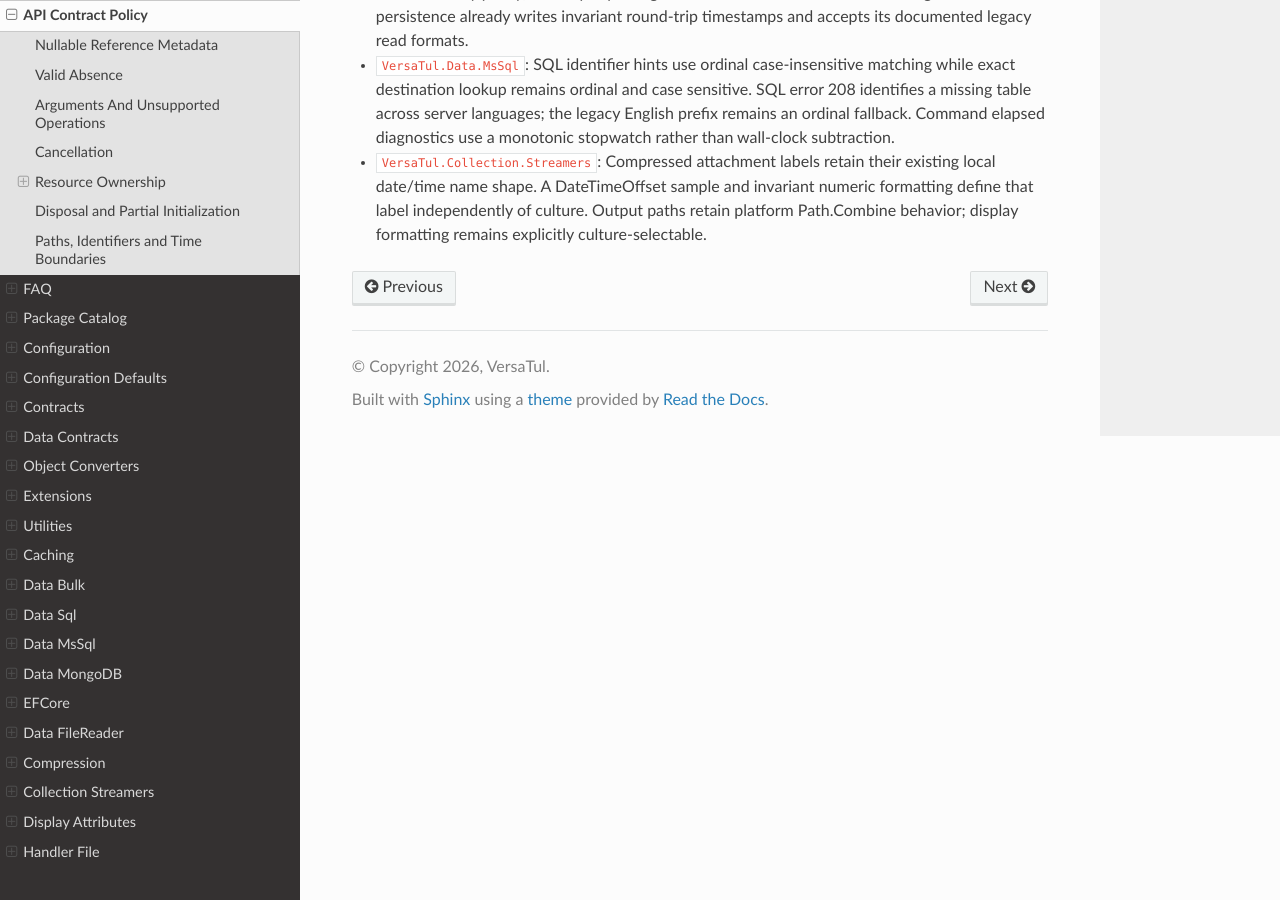
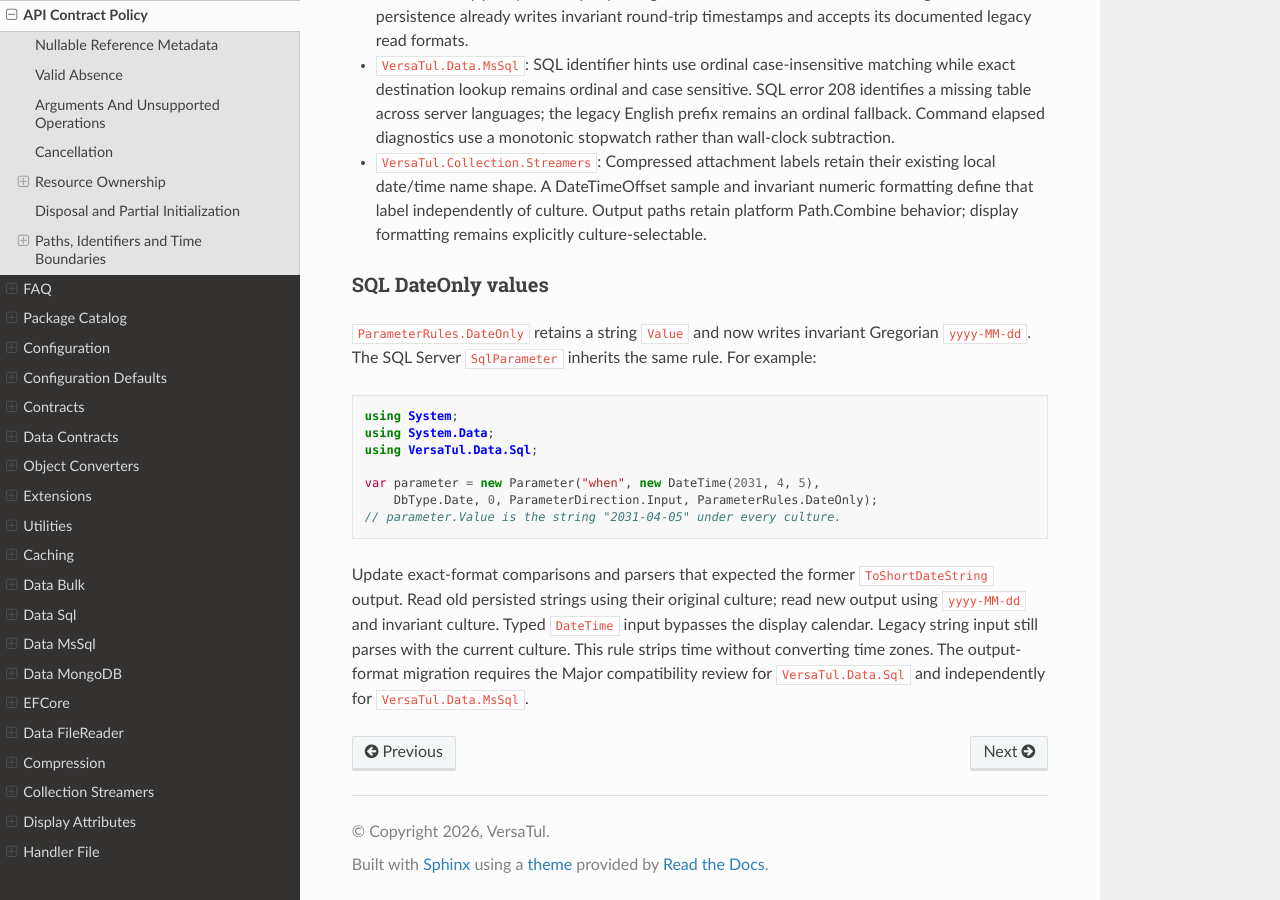
Before and after one commit to BjornWilliams/DocsVersaTul, a Sphinx documentation site: the page built from docs/source/api-contract-policy.rst, in a window 1280 px wide and 900 px high, scrolled down 7360 px. Built offline with Sphinx 7.4.7 and the Read the Docs theme 3.1.0, drawn with Linux system fonts in a browser that asks for light colours.

Commit message:
Document approved invariant DateOnly string migration
AB#3038

AB#3031

```diff
--- a/docs/source/api-contract-policy.rst
+++ b/docs/source/api-contract-policy.rst
@@ -221,3 +221,28 @@ the scheduler callback boundary when the unbound parameter is DateTimeOffset.
 * ``VersaTul.Task.Scheduler``: Unbound DateTimeOffset callback parameters receive the normalized UTC event instant. Framework parameters use exact type identity; a user type with the same short name is not a framework parameter. Existing DateTime APIs, unspecified-as-UTC boundary policy, local input parsing and calendar behavior remain unchanged. Scheduler persistence already writes invariant round-trip timestamps and accepts its documented legacy read formats.
 * ``VersaTul.Data.MsSql``: SQL identifier hints use ordinal case-insensitive matching while exact destination lookup remains ordinal and case sensitive. SQL error 208 identifies a missing table across server languages; the legacy English prefix remains an ordinal fallback. Command elapsed diagnostics use a monotonic stopwatch rather than wall-clock subtraction.
 * ``VersaTul.Collection.Streamers``: Compressed attachment labels retain their existing local date/time name shape. A DateTimeOffset sample and invariant numeric formatting define that label independently of culture. Output paths retain platform Path.Combine behavior; display formatting remains explicitly culture-selectable.
+
+SQL DateOnly values
+~~~~~~~~~~~~~~~~~~~
+
+``ParameterRules.DateOnly`` retains a string ``Value`` and now writes invariant
+Gregorian ``yyyy-MM-dd``. The SQL Server ``SqlParameter`` inherits the same rule.
+For example:
+
+.. code-block:: csharp
+
+   using System;
+   using System.Data;
+   using VersaTul.Data.Sql;
+
+   var parameter = new Parameter("when", new DateTime(2031, 4, 5),
+       DbType.Date, 0, ParameterDirection.Input, ParameterRules.DateOnly);
+   // parameter.Value is the string "2031-04-05" under every culture.
+
+Update exact-format comparisons and parsers that expected the former
+``ToShortDateString`` output. Read old persisted strings using their original
+culture; read new output using ``yyyy-MM-dd`` and invariant culture. Typed
+``DateTime`` input bypasses the display calendar. Legacy string input still parses
+with the current culture. This rule strips time without converting time zones.
+The output-format migration requires the Major compatibility review for
+``VersaTul.Data.Sql`` and independently for ``VersaTul.Data.MsSql``.
```
